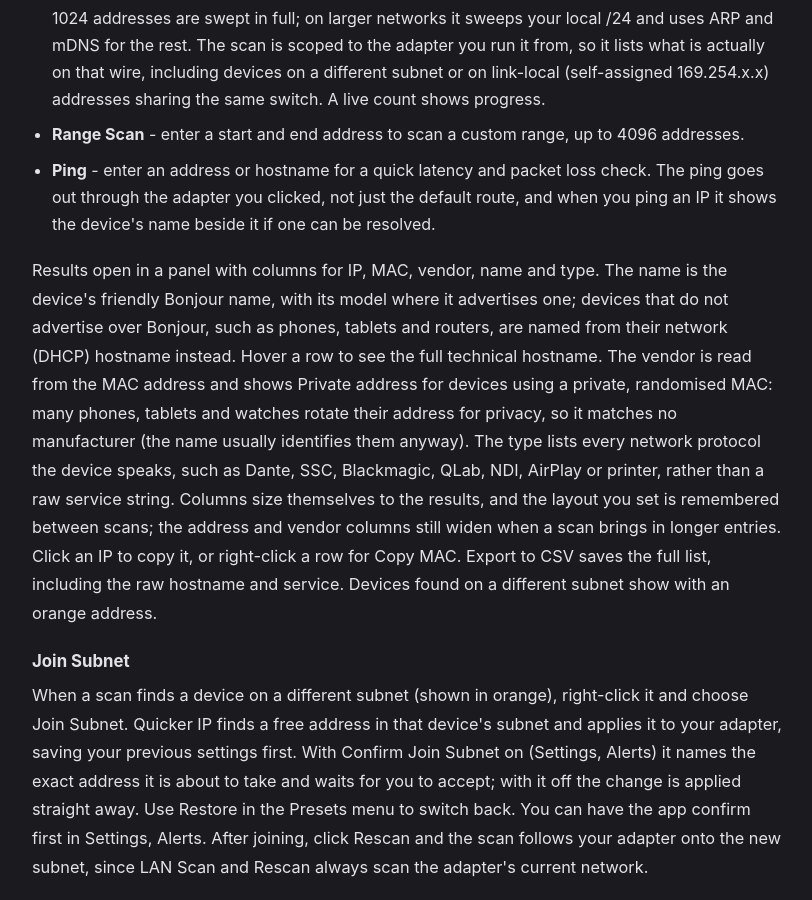
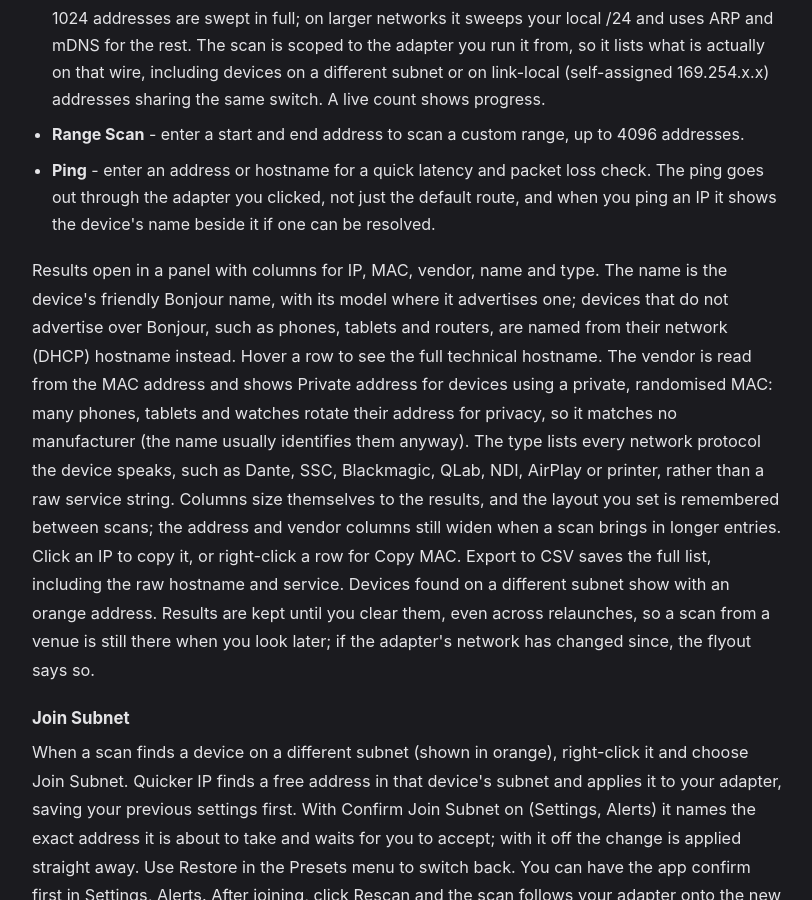
Before and after one commit to BSKapps/bskapps.github.io, a Jekyll site: the page articles/quicker-ip-guide/index.html, which Jekyll copies as it is, in a window 1280 px wide and 900 px high, scrolled down 3735 px. Shown: the whole window, without its empty margins (232-1044 px from the left). Built offline with Jekyll 4.4.1, drawn with Linux system fonts in a browser that asks for light colours; some of the changed text lies outside the part shown.

Commit message:
Quicker IP guide: scan and speed test results persist across relaunches

```diff
--- a/articles/quicker-ip-guide/index.html
+++ b/articles/quicker-ip-guide/index.html
@@ -101,7 +101,7 @@
                 <li><strong>Range Scan</strong> - enter a start and end address to scan a custom range, up to 4096 addresses.</li>
                 <li><strong>Ping</strong> - enter an address or hostname for a quick latency and packet loss check. The ping goes out through the adapter you clicked, not just the default route, and when you ping an IP it shows the device's name beside it if one can be resolved.</li>
             </ul>
-            <p>Results open in a panel with columns for IP, MAC, vendor, name and type. The name is the device's friendly Bonjour name, with its model where it advertises one; devices that do not advertise over Bonjour, such as phones, tablets and routers, are named from their network (DHCP) hostname instead. Hover a row to see the full technical hostname. The vendor is read from the MAC address and shows Private address for devices using a private, randomised MAC: many phones, tablets and watches rotate their address for privacy, so it matches no manufacturer (the name usually identifies them anyway). The type lists every network protocol the device speaks, such as Dante, SSC, Blackmagic, QLab, NDI, AirPlay or printer, rather than a raw service string. Columns size themselves to the results, and the layout you set is remembered between scans; the address and vendor columns still widen when a scan brings in longer entries. Click an IP to copy it, or right-click a row for Copy MAC. Export to CSV saves the full list, including the raw hostname and service. Devices found on a different subnet show with an orange address.</p>
+            <p>Results open in a panel with columns for IP, MAC, vendor, name and type. The name is the device's friendly Bonjour name, with its model where it advertises one; devices that do not advertise over Bonjour, such as phones, tablets and routers, are named from their network (DHCP) hostname instead. Hover a row to see the full technical hostname. The vendor is read from the MAC address and shows Private address for devices using a private, randomised MAC: many phones, tablets and watches rotate their address for privacy, so it matches no manufacturer (the name usually identifies them anyway). The type lists every network protocol the device speaks, such as Dante, SSC, Blackmagic, QLab, NDI, AirPlay or printer, rather than a raw service string. Columns size themselves to the results, and the layout you set is remembered between scans; the address and vendor columns still widen when a scan brings in longer entries. Click an IP to copy it, or right-click a row for Copy MAC. Export to CSV saves the full list, including the raw hostname and service. Devices found on a different subnet show with an orange address. Results are kept until you clear them, even across relaunches, so a scan from a venue is still there when you look later; if the adapter's network has changed since, the flyout says so.</p>
 
             <h3>Join Subnet</h3>
             <p>When a scan finds a device on a different subnet (shown in orange), right-click it and choose Join Subnet. Quicker IP finds a free address in that device's subnet and applies it to your adapter, saving your previous settings first. With Confirm Join Subnet on (Settings, Alerts) it names the exact address it is about to take and waits for you to accept; with it off the change is applied straight away. Use Restore in the Presets menu to switch back. You can have the app confirm first in Settings, Alerts. After joining, click Rescan and the scan follows your adapter onto the new subnet, since LAN Scan and Rescan always scan the adapter's current network.</p>
@@ -121,7 +121,7 @@
             <p>On Wi-Fi you will usually see latency spikes on a regular beat, often every ten to twenty seconds, with no lost packets at all. That is the radio briefly leaving your channel to look at the other networks around it, and every Mac does it. Spikes that keep time like a metronome are the radio doing its housekeeping; a real fault is irregular, and normally loses packets as well as delaying them. This is also why a wired connection is the fair test of a network path, and why audio networks are run on cable.</p>
 
             <h2>Speed test</h2>
-            <p>Click Speed Test in the menu. It measures download, upload, ping and jitter against Cloudflare's network, and takes about twenty seconds. Progress shows in the menu title and you can cancel mid-test. Results stay until you clear them; if a test fails, the app shows an alert and keeps your last result.</p>
+            <p>Click Speed Test in the menu. It measures download, upload, ping and jitter against Cloudflare's network, and takes about twenty seconds. Progress shows in the menu title and you can cancel mid-test. Results stay until you clear them, even across relaunches; if a test fails, the app shows an alert and keeps your last result.</p>
             <p>Alongside the idle Ping and Jitter, the test also reports a Loaded latency reading. This is the ping measured while the link is saturated, during the download and upload phases, so it shows whether the connection stays responsive under load (bufferbloat). It is graded from good to poor and takes no extra time, as it runs within the same test.</p>
 
             <h2>System info panel</h2>
```
